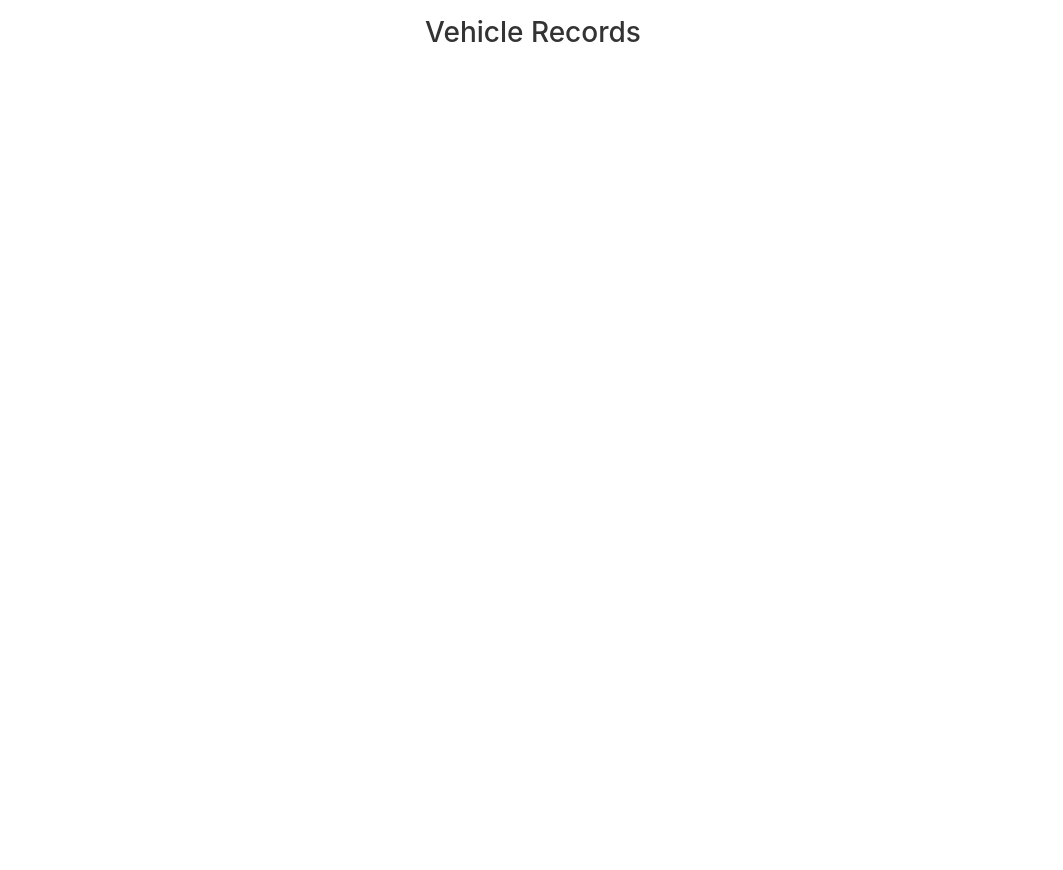
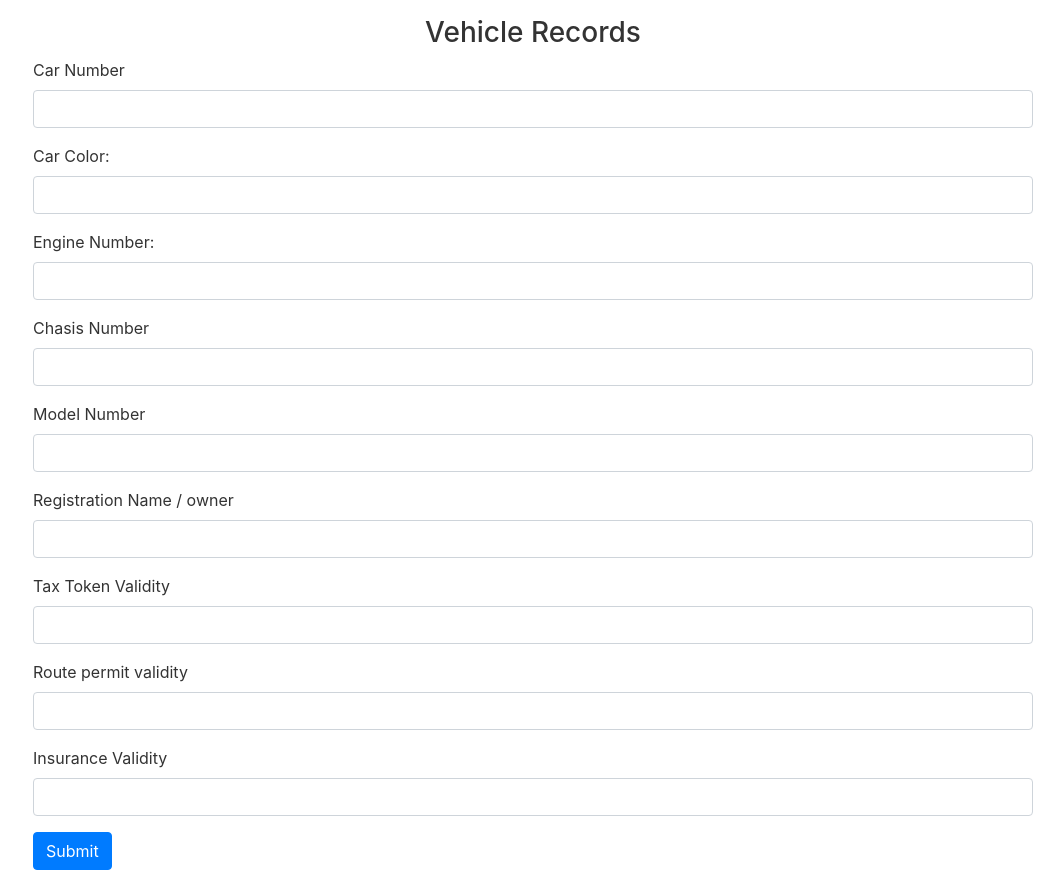
Before and after one commit to mydigita/mongo-office, a React (Create React App) app: page /mongo-office/vehicle-records in a window 1280 px wide. Shown: the whole page, without its empty margins (217-1280 px from the left). Before the commit the page ends 800 px from the top, so only its background shows below. Built offline with nearby package versions, Linux system fonts and the light colour scheme.

Commit message:
local update

```diff
--- a/src/components/vehicle-records.component.js
+++ b/src/components/vehicle-records.component.js
@@ -16,6 +16,7 @@ const userid = localStorage.getItem('userid');
 export default function VehicleRecords(){
     const [carNumber, setCarNumber]= useState("");
     const [carDetails, setCarDetails]= useState({
+        owner:"",
         color:"",
         engineNumber:"",
         chasisNumber:"",
@@ -60,10 +61,57 @@ export default function VehicleRecords(){
         accidentDate: new Date(),
         accidentDetails:""
     });
+    function onSubmitCarRegistration(e){
+        e.preventDefault();
+    }
 
     return(
         <div className="body-part pt-3">
             <h3 className="text-center">Vehicle Records</h3>
+            <div id="register">
+                <div>
+                    <form onSubmit={onSubmitCarRegistration}>
+                        <div className="form-group">
+                            <label>Car Number</label>
+                            <input type="text" className="form-control"/>
+                        </div>
+                        <div className="form-group">
+                            <label>Car Color: </label>
+                            <input type="text" className="form-control"/>
+                        </div>
+                        <div className="form-group">
+                            <label>Engine Number:</label>
+                            <input type="text" className="form-control"/>
+                        </div>
+                        <div className="form-group">
+                            <label>Chasis Number</label>
+                            <input type="text" className="form-control"/>
+                        </div>
+                        <div className="form-group">
+                            <label>Model Number</label>
+                            <input type="text" className="form-control"/>
+                        </div>
+                        <div className="form-group">
+                            <label>Registration Name / owner</label>
+                            <input type="text" className="form-control"/>
+                        </div>
+                        <div className="form-group">
+                            <label>Tax Token Validity</label>
+                            <input type="text" className="form-control"/>
+                        </div>
+                        <div className="form-group">
+                            <label>Route permit validity</label>
+                            <input type="text" className="form-control"/>
+                        </div>
+                        <div className="form-group">
+                            <label>Insurance Validity</label>
+                            <input type="text" className="form-control"/>
+                        </div>
+                        <button type="submit" className="btn btn-primary">Submit</button>
+                    </form>
+                </div>
+
+            </div>
 
         </div>
     );
```
